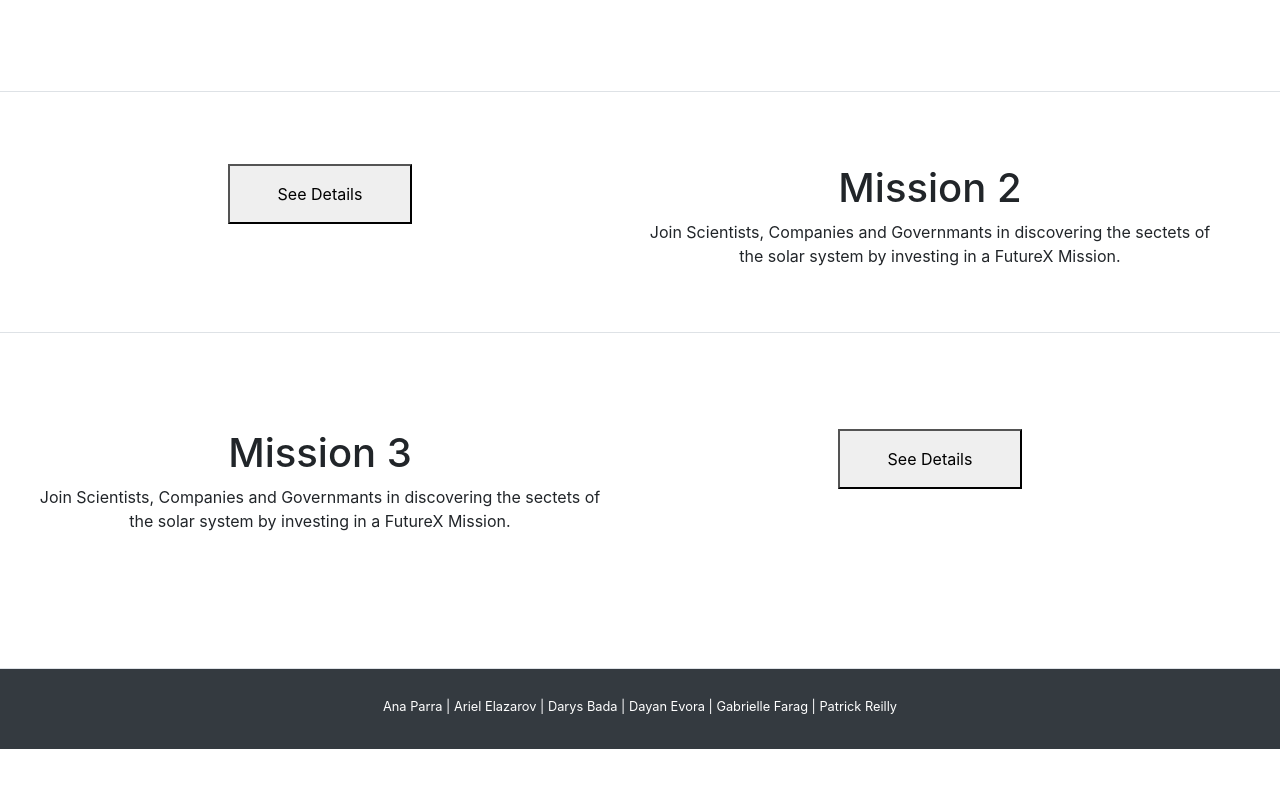
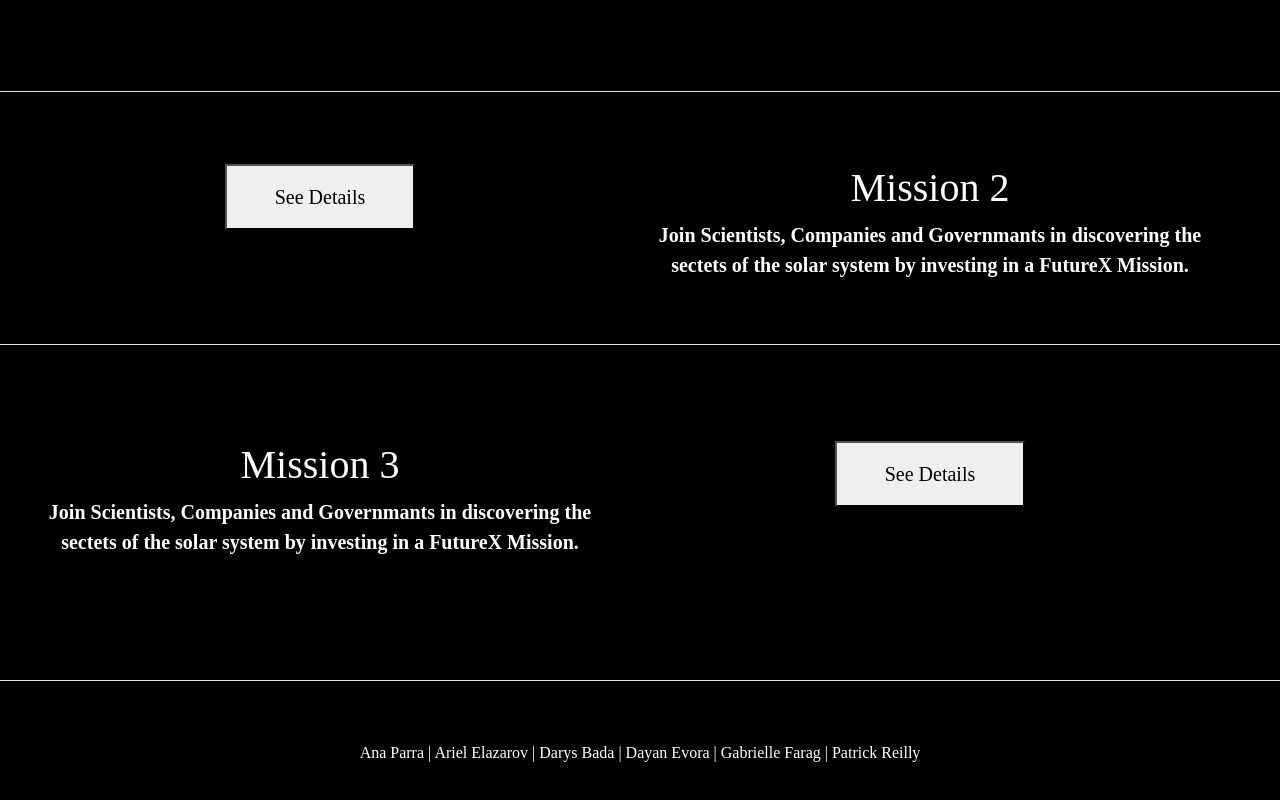
Before and after one commit to All4ara/futureX, a React (Create React App) app: page /missions in a window 1280 px wide. Shown: the part 340-1140 px from the top of the page. Before the commit the page ends 1089 px from the top, so only its background shows below. Built offline with nearby package versions, Linux system fonts and the light colour scheme.

Commit message:
footer changes

```diff
--- a/src/App.css
+++ b/src/App.css
@@ -25,7 +25,7 @@
 }
 
 .App-link {
-  color: #61dafb;
+  color: white;
 }
 
 @keyframes App-logo-spin {
--- a/src/Home.js
+++ b/src/Home.js
@@ -121,11 +121,10 @@ const Home = () => {
             </div>
 
 
-            <div className="container-fluid padding bg-dark" style={{height: '5rem'}}>
+            <div className="footer container-fluid padding" style={{height: '5rem'}}>
                 <div className="text-center padding col-12"><hr></hr>
-
-                    <div className="pt-4">
-                        <small className="text-white">Ana Parra | Ariel Elazarov | Darys Bada | Dayan Evora | Gabrielle Farag | Patrick Reilly</small>
+                    <div className="pt-4 text-white">
+                        <small className="text-white"><a className="text-white" href="https://www.linkedin.com/in/anacparrac/">Ana Parra </a>| <a className="text-white" href="https://www.linkedin.com/in/arielelazarov/">Ariel Elazarov</a> | <a className="text-white" href="https://www.linkedin.com/in/darysbada/">Darys Bada</a> | <a className="text-white" href="https://www.linkedin.com/in/dayanevora/">Dayan Evora</a> | <a className="text-white" href="https://www.linkedin.com/in/gabriellefarag">Gabrielle Farag</a> | <a className="text-white" href="https://www.linkedin.com/in/psreilly/">Patrick Reilly</a></small>
                     </div>
                 </div>
             </div>
--- a/src/MissionOne.js
+++ b/src/MissionOne.js
@@ -50,13 +50,13 @@ const MissionOne = () => {
                     </div>
                 </div>
             </div>
-            <div className="padding bg-dark text-center" style={{height: '5rem'}}>
-                <div className="pt-4">
-                    <small className="text-white">Ana Parra | Ariel Elazarov | Darys Bada | Dayan Evora | Gabrielle Farag | Patrick Reilly</small>
+            <div className="footer container-fluid padding" style={{height: '5rem'}}>
+                <div className="text-center padding col-12"><hr></hr>
+                    <div className="pt-4 text-white">
+                        <small className="text-white"><a className="text-white" href="https://www.linkedin.com/in/anacparrac/">Ana Parra </a>| <a className="text-white" href="https://www.linkedin.com/in/arielelazarov/">Ariel Elazarov</a> | <a className="text-white" href="https://www.linkedin.com/in/darysbada/">Darys Bada</a> | <a className="text-white" href="https://www.linkedin.com/in/dayanevora/">Dayan Evora</a> | <a className="text-white" href="https://www.linkedin.com/in/gabriellefarag">Gabrielle Farag</a> | <a className="text-white" href="https://www.linkedin.com/in/psreilly/">Patrick Reilly</a></small>
+                    </div>
                 </div>
             </div>
-
-
         </>
 
     );
--- a/src/MissionThree.js
+++ b/src/MissionThree.js
@@ -53,9 +53,11 @@ const MissionThree = (props) => {
                     </div>
                 </div>
             </div>
-            <div className="padding bg-dark text-center" style={{height: '5rem'}}>
-                <div className="pt-4">
-                    <small className="text-white">Ana Parra | Ariel Elazarov | Darys Bada | Dayan Evora | Gabrielle Farag | Patrick Reilly</small>
+            <div className="footer container-fluid padding" style={{height: '5rem'}}>
+                <div className="text-center padding col-12"><hr></hr>
+                    <div className="pt-4 text-white">
+                        <small className="text-white"><a className="text-white" href="https://www.linkedin.com/in/anacparrac/">Ana Parra </a>| <a className="text-white" href="https://www.linkedin.com/in/arielelazarov/">Ariel Elazarov</a> | <a className="text-white" href="https://www.linkedin.com/in/darysbada/">Darys Bada</a> | <a className="text-white" href="https://www.linkedin.com/in/dayanevora/">Dayan Evora</a> | <a className="text-white" href="https://www.linkedin.com/in/gabriellefarag">Gabrielle Farag</a> | <a className="text-white" href="https://www.linkedin.com/in/psreilly/">Patrick Reilly</a></small>
+                    </div>
                 </div>
             </div>
         </>
--- a/src/MissionTwo.js
+++ b/src/MissionTwo.js
@@ -54,9 +54,11 @@ const MissionTwo = (props) => {
                 </div>
             </div>
 
-            <div className="padding bg-dark text-center" style={{height: '5rem'}}>
-                <div className="pt-4">
-                    <small className="text-white">Ana Parra | Ariel Elazarov | Darys Bada | Dayan Evora | Gabrielle Farag | Patrick Reilly</small>
+            <div className="footer container-fluid padding" style={{height: '5rem'}}>
+                <div className="text-center padding col-12"><hr></hr>
+                    <div className="pt-4 text-white">
+                        <small className="text-white"><a className="text-white" href="https://www.linkedin.com/in/anacparrac/">Ana Parra </a>| <a className="text-white" href="https://www.linkedin.com/in/arielelazarov/">Ariel Elazarov</a> | <a className="text-white" href="https://www.linkedin.com/in/darysbada/">Darys Bada</a> | <a className="text-white" href="https://www.linkedin.com/in/dayanevora/">Dayan Evora</a> | <a className="text-white" href="https://www.linkedin.com/in/gabriellefarag">Gabrielle Farag</a> | <a className="text-white" href="https://www.linkedin.com/in/psreilly/">Patrick Reilly</a></small>
+                    </div>
                 </div>
             </div>
         </>
--- a/src/Missions.js
+++ b/src/Missions.js
@@ -8,7 +8,7 @@ const Missions = (props) => {
 
 
     return (
-        <>
+        <div className="all">
 
             <div className="container-fluid padding mt-4 border-bottom" style={{height: '18rem'}}>
                 <div className="row text-center padding my-5 col-12">
@@ -43,12 +43,14 @@ const Missions = (props) => {
                     </div>
                 </div>
             </div>
-            <div className="padding bg-dark text-center" style={{height: '5rem'}}>
-                <div className="pt-4">
-                    <small className="text-white">Ana Parra | Ariel Elazarov | Darys Bada | Dayan Evora | Gabrielle Farag | Patrick Reilly</small>
+            <div className="footer container-fluid padding" style={{height: '7rem'}}>
+                <div className="text-center padding col-12"><hr></hr>
+                    <div className="pt-4 text-white">
+                        <small className="text-white"><a className="text-white" href="https://www.linkedin.com/in/anacparrac/">Ana Parra </a>| <a className="text-white" href="https://www.linkedin.com/in/arielelazarov/">Ariel Elazarov</a> | <a className="text-white" href="https://www.linkedin.com/in/darysbada/">Darys Bada</a> | <a className="text-white" href="https://www.linkedin.com/in/dayanevora/">Dayan Evora</a> | <a className="text-white" href="https://www.linkedin.com/in/gabriellefarag">Gabrielle Farag</a> | <a className="text-white" href="https://www.linkedin.com/in/psreilly/">Patrick Reilly</a></small>
+                    </div>
                 </div>
             </div>
-        </>
+        </div>
     )
 }
 
--- a/src/Navbar.js
+++ b/src/Navbar.js
@@ -24,13 +24,13 @@ const Navbar = () => {
                     <div className="collapse navbar-collapse" id="navbarResponsive">
                         <ul className="navbar-nav ml-auto text-right">
                             <li className="nav-item ">
-                            <Link to="/data"><a className="nav-link mx-1" href="#1">Discover Space</a></Link>
+                            <Link to="/data"><a className="nav-link mx-1 text-white" href="#1">Discover Space</a></Link>
                             </li>
                             <li className="nav-item">
-                                <Link to="/planets"><a className="nav-link mx-1" href="google.com">About FutureX</a></Link>
+                                <Link to="/planets"><a className="nav-link mx-1 text-white" href="google.com">About FutureX</a></Link>
                             </li>
                             <li className="nav-item">
-                                <Link to="/moons"><a className="nav-link mx-1" href="google.com">LogIn</a></Link>
+                                <Link to="/moons"><a className="nav-link mx-1 text-white" href="google.com">LogIn</a></Link>
                             </li>
                         </ul>
                     </div>
--- a/src/index.css
+++ b/src/index.css
@@ -14,6 +14,11 @@ code {
 .navbar{
   background-color: rgb(55, 55, 55) !important;
 }
+
+.nav-item {
+  color: white;
+}
+
 .all{
   background-color: black;
   color: white;
@@ -269,3 +274,13 @@ div.allback{
      bottom: 100px;
   }
 }
+
+.pt-4 {
+  display: flex;
+  justify-content: center;
+  background-color: black;
+}
+
+.footer {
+  background-color: black;
+}
```
Also changed, not shown: 1 other file (tests, documents, lock files or other folders).
